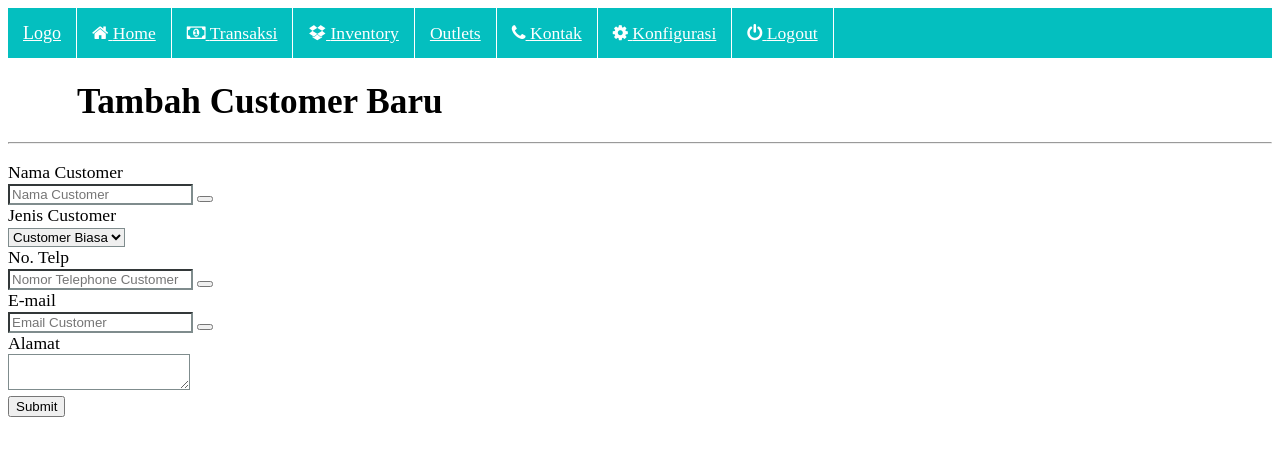
After one commit to luckymahrus/victory, a CodeIgniter app: page /victory/customer/add_customer in a window 1280 px wide. The commit adds this page. Shown: the top 456 px of the page. Run offline with CodeIgniter, Linux system fonts and the light colour scheme; some libraries are stand-ins or nearby versions.

Commit message:
customer

```diff
--- /dev/null
+++ b/application/controllers/Customer.php
@@ -0,0 +1,20 @@
+<?php
+	defined('BASEPATH') or exit('No direct script access allowed');
+
+	class Customer extends MY_Controller{
+		function __construct(){
+			parent::__construct();
+		}
+		public function add_customer(){
+			if($this->input->post('add')){
+	            print_r($this->input->post());
+			}else{
+				$data['title'] = 'Customer';
+				$data['is_mobile'] = $this->is_mobile;
+				$this->template->load('default','customer/add_customer',$data);
+			}
+		}
+
+	}
+
+?>
--- /dev/null
+++ b/application/views/customer/add_customer.php
@@ -0,0 +1,56 @@
+<div class="row" style="padding-bottom: 10px;">
+	<a href="index.html" class="nav-button transform"><span></span></a><h1 style="margin-bottom: 20px;">Tambah Customer Baru</h1>
+    <hr class="bg-teal">
+</div>
+<div class="row">
+	<div class="grid">
+		<div class="row cells2">
+			<div class="cell">
+				<label>Nama Customer</label>
+                <div class="input-control text full-size">
+                    <input type="text" placeholder="Nama Customer">
+                    <button class="button helper-button clear"><span class="mif-cross"></span></button>
+                </div>
+			</div>
+			<div class="cell">
+                <label>Jenis Customer</label>
+                <div class="input-control select full-size">
+                    <select>
+                        <option>Customer Biasa</option>
+                        <option>Member</option>
+                    </select>
+                </div>
+            </div>
+		</div>
+		<div class="row cells">
+        	<div class="cell">
+        		<label>No. Telp</label>
+        		<div class="input-control text full-size" data-role="input">
+				    <input type="text" placeholder="Nomor Telephone Customer">
+				    <button class="button helper-button clear"><span class="mif-cross"></span></button>
+				</div>
+        	</div>
+        </div>
+        <div class="row cells">
+            <div class="cell">
+                <label>E-mail</label>
+                <div class="input-control text full-size" data-role="input">
+                    <input type="text" placeholder="Email Customer">
+                    <button class="button helper-button clear"><span class="mif-cross"></span></button>
+                </div>
+            </div>
+        </div>
+        <div class="row cells">
+        	<div class="cell">
+        		<label>Alamat</label>
+        		<div class="input-control textarea full-size" data-role="input" data-text-auto-resize="true">
+				    <textarea></textarea>
+				</div>
+        	</div>
+        </div>
+
+		<div class="row text-center">
+        	<input type="Submit" class="button info bg-teal btn-teal" value="Submit">
+        </div>
+	</div>
+</div>
--- a/application/views/sales/add_sales.php
+++ b/application/views/sales/add_sales.php
@@ -81,11 +81,13 @@
                 	</div>
                 </div>
                 <div class="row cells">
+                    <div class="cell">
                         <label>Tempat Bekerja</label>
                         <div class="input-control select full-size">
                             <select>
                                 <option>--Pilih Outlet--</option>
                             </select>
+                        </div>
                     </div>
                 </div>
 
--- a/application/views/templates/default.php
+++ b/application/views/templates/default.php
@@ -318,7 +318,7 @@
                                   <span class="tile-label ">Daftar Supplier</span>
                                 </div>
                               </a>
-                              <a class="tile tile-wide-x bg-darkBlue fg-white" data-role="tile">
+                              <a class="tile tile-wide-x bg-darkBlue fg-white" data-role="tile" href="<?php echo base_url('customer/add_customer') ?>">
                                 <div class="tile-content iconic">
                                   <span class="icon mif-user-plus"></span>
                                   <span class="tile-label">Tambah Customer</span>
```
Lines whose indentation alone changed are shown as unchanged.
